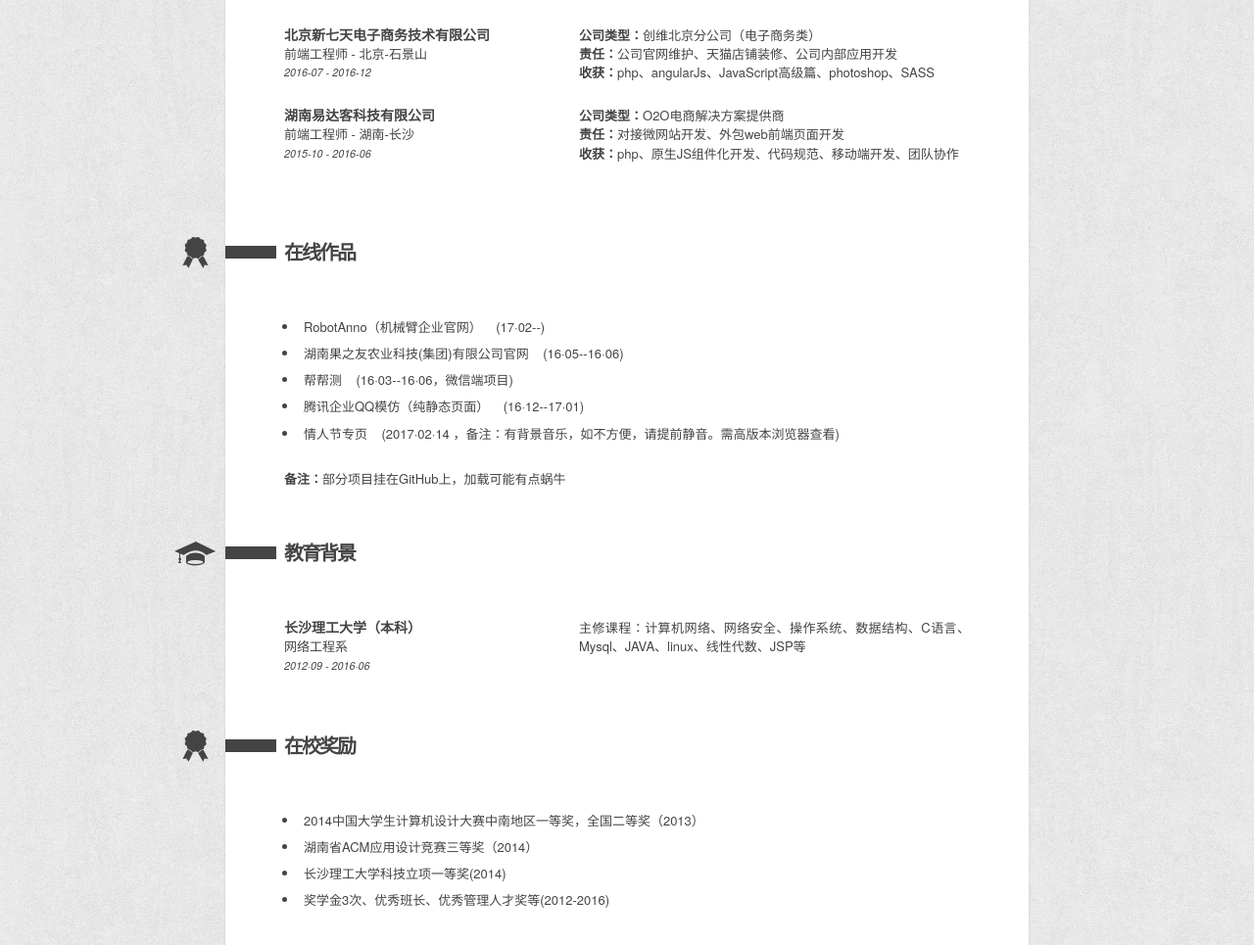
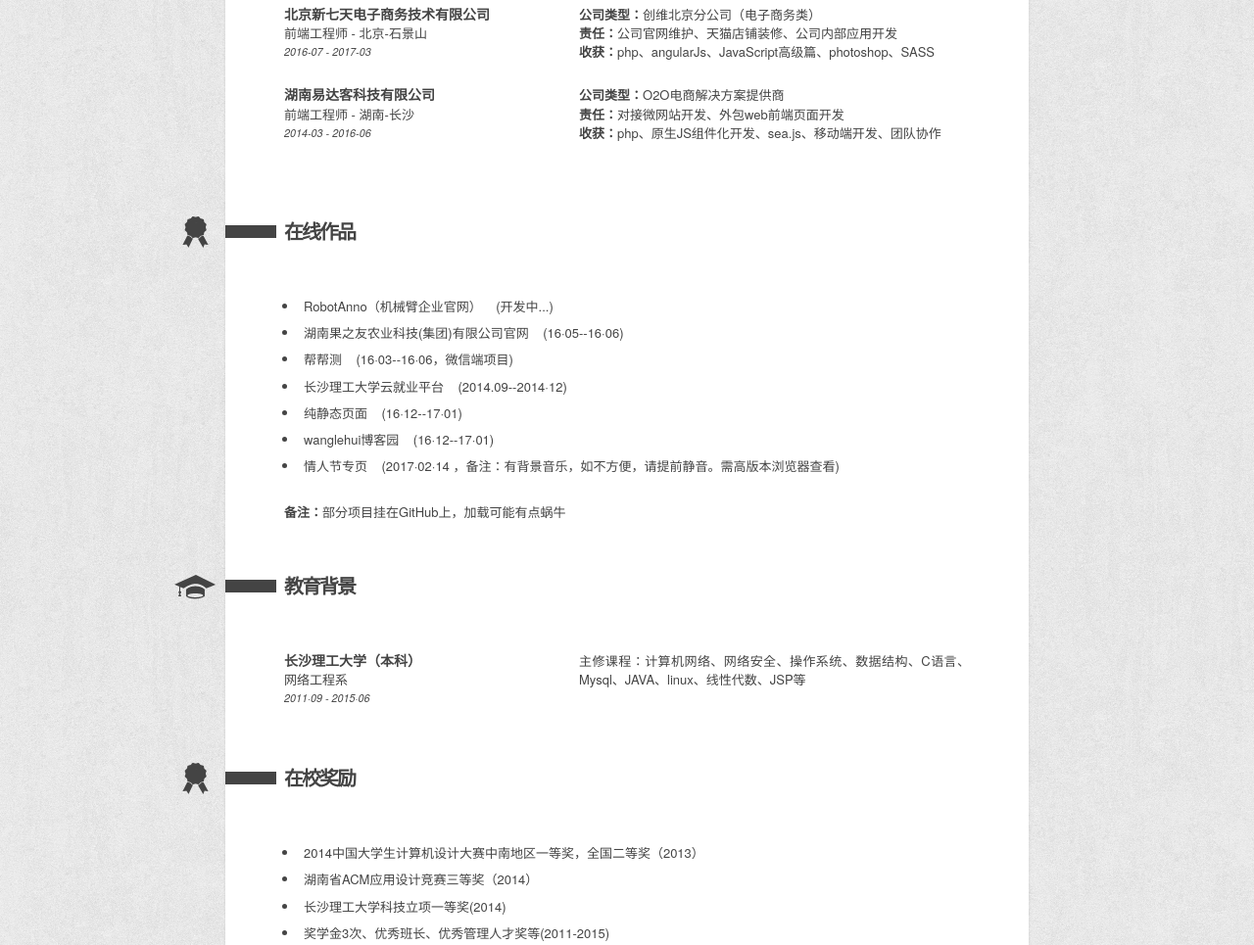
Before and after one commit to 1056237661/wlh.github.io, a plain HTML site: page index.html in a window 1280 px wide. Shown: the part 762-1727 px from the top of the page at 98% size. Drawn offline with Linux system fonts and the light colour scheme.

Commit message:
Update index.html
0330

```diff
--- a/index.html
+++ b/index.html
@@ -1,4 +1,3 @@
-
 <!DOCTYPE HTML>
 <html>
 <head>
@@ -12,7 +11,6 @@
 <link rel="icon" href="images/favicon.phg" type="img/x-icon"/>
 </head>
 <body>
-
 <!--STICKER-->
 <div id="sticker"></div>
 
@@ -23,10 +21,10 @@
 
 <!--BIO-->
 <div id="bio">
-	<h2>前端开发工程师  / 男  / 24</h2>
+	<h2>前端开发工程师  / 男  / 25</h2>
 	<!--BIO PARAGRAPH-->
 	<p>
-		&nbsp;&nbsp;&nbsp;&nbsp;&nbsp;&nbsp;90后的程序“猿”，祖籍山西运城，为人憨厚老实，未婚，无不良嗜好。毕业于长沙理工大学网络工程系，14年开始接触Web开发一直至今。走在码农进阶的路上，他日若有幸同伍，愿共同策马扬鞭。
+		&nbsp;&nbsp;&nbsp;&nbsp;&nbsp;&nbsp;王乐慧，山西运城人，金牛座，未婚。毕业于长沙理工大学网络工程系.2014年开始接触Web开发至今。时间不多，做好自己，因上努力，果上随缘。
 		<a title="Selected Work" data-rel="prettyPhoto[pp_gal]" href="images/portfolio/gzy.png">作品展示</a>
 
 		<!--////////////////////////////////////////////////////////////////////////////////////////-->
@@ -71,7 +69,7 @@
 		<div class="details">
 			<h3>北京新七天电子商务技术有限公司</h3>
 			<h4>前端工程师 - 北京-石景山</h4>
-			<h5>2016-07 - 2016-12</h5>
+			<h5>2016-07 - 2017-03</h5>
 		</div>
 		<p><strong>公司类型：</strong>创维北京分公司（电子商务类）<br /><strong>责任：</strong>公司官网维护、天猫店铺装修、公司内部应用开发<br /><strong>收获：</strong>php、angularJs、JavaScript高级篇、photoshop、SASS</p>
 	</li>
@@ -79,18 +77,10 @@
 		<div class="details">
 			<h3>湖南易达客科技有限公司</h3>
 			<h4>前端工程师 - 湖南-长沙</h4>
-			<h5>2015-10 - 2016-06</h5>
+			<h5>2014-03 - 2016-06</h5>
 		</div>
-		<p><strong>公司类型：</strong>O2O电商解决方案提供商<br /><strong>责任：</strong>对接微网站开发、外包web前端页面开发<br /><strong>收获：</strong>php、原生JS组件化开发、代码规范、移动端开发、团队协作</p>
+		<p><strong>公司类型：</strong>O2O电商解决方案提供商<br /><strong>责任：</strong>对接微网站开发、外包web前端页面开发<br /><strong>收获：</strong>php、原生JS组件化开发、sea.js、移动端开发、团队协作</p>
 	</li>
-	<!--<li>
-		<div class="details">
-			<h3>梦之站</h3>
-			<h4>团队成员 - 湖南-长沙</h4>
-			<h5>2014 - 2016</h5>
-		</div>
-		<p>梦之站(DS-DreamStation)<br />长理屌丝（DS）通往大神(DS)的技术团队(团队谦言)<br />HTML、CSS、JavaScript、Jquery、Bootstrap、Ajax、json...</p>
-	</li>-->
 </ul><!--end jobs-->
 
 <!--EDUCATION TITLE-->
@@ -103,7 +93,7 @@
 <ul id="honorsAwards">
 	<li>
 		<a href="https://1056237661.github.io/RobotAnno.github.io/" target="_blank">RobotAnno（机械臂企业官网）</a>
-		&nbsp;&nbsp;&nbsp;(17·02--)
+		&nbsp;&nbsp;&nbsp;(开发中...)
 	</li>
 	<li>
 		<a href="http://www.gzyny.com/qygzy.php" target="_blank">湖南果之友农业科技(集团)有限公司官网</a>
@@ -114,7 +104,15 @@
 		&nbsp;&nbsp;&nbsp;(16·03--16·06，微信端项目)
 	</li>
 	<li>
-		<a href="https://1056237661.github.io/Tencent-company-QQ/" target="_blank">腾讯企业QQ模仿（纯静态页面）</a>
+		<a href="http://www.cslgzj.com/index" target="_blank">长沙理工大学云就业平台</a>
+		&nbsp;&nbsp;&nbsp;(2014.09--2014·12)
+	</li>
+	<li>
+		<a href="https://1056237661.github.io/Tencent-company-QQ/" target="_blank">纯静态页面</a>
+		&nbsp;&nbsp;&nbsp;(16·12--17·01)
+	</li>
+	<li>
+		<a href="http://www.cnblogs.com/zxjwlh/" target="_blank">wanglehui博客园</a>
 		&nbsp;&nbsp;&nbsp;(16·12--17·01)
 	</li>
 	<li>
@@ -135,7 +133,7 @@
 		<div class="details">
 			<h3>长沙理工大学（本科）</h3>
 			<h4>网络工程系</h4>
-			<h5>2012·09 - 2016·06</h5>
+			<h5>2011·09 - 2015·06</h5>
 		</div>
 		<p>主修课程：计算机网络、网络安全、操作系统、数据结构、C语言、Mysql、JAVA、linux、线性代数、JSP等</p>
 	</li>
@@ -151,7 +149,7 @@
 	<li>2014中国大学生计算机设计大赛中南地区一等奖，全国二等奖（2013）</li>
 	<li>湖南省ACM应用设计竞赛三等奖（2014）</li>
 	<li>长沙理工大学科技立项一等奖(2014)</li>
-	<li>奖学金3次、优秀班长、优秀管理人才奖等(2012-2016)</li>
+	<li>奖学金3次、优秀班长、优秀管理人才奖等(2011-2015)</li>
 </ul><!--end honorsAwards-->
 
 <div class="clear"></div>
@@ -179,7 +177,7 @@
     	</div>
     	<p id="emailMessage">
     		<label class="smallInput" for="message">个人简介 <span class="required">*</span></label><br />
-    		<textarea name="message" id="message" class="input round3" disabled>&#13;&#10;宁缺毋滥的想要完美一点&#13;&#10;&#13;&#10;感觉自己更倾向于一个做产品的
+    		<textarea name="message" id="message" class="input round3" disabled>&#13;&#10;不想做产品经理的前端不是一个好前端
     		</textarea>
     	</p>
     </form>
@@ -189,9 +187,13 @@
 </div><!--end wrapper-->
 
 <!--COPYRIGHT-->
-<div id="copyright"> 京ICP备 16057600号--<a href="http://www.cnblogs.com/zxjwlh/" target="_blank" title="wanglehui">技术博客</a>--2017</div>
+<div id="copyright"> 京ICP备 16057600号--<a href="http://www.cnblogs.com/zxjwlh/" target="_blank" title="wanglehui">技术博客</a>2016-2017</div>
 
 <!--SCRIPTS-->
+<!--<script type="text/javascript" src="js/jquery.js" data-main = "js/main" ></script>-->
+<!--<script type="text/javascript">
+	require
+</script>-->
 <script src="js/jquery.js"></script>
 <script src="js/prettyPhoto.js"></script>
 <script src="js/backPosition.js"></script>
```
